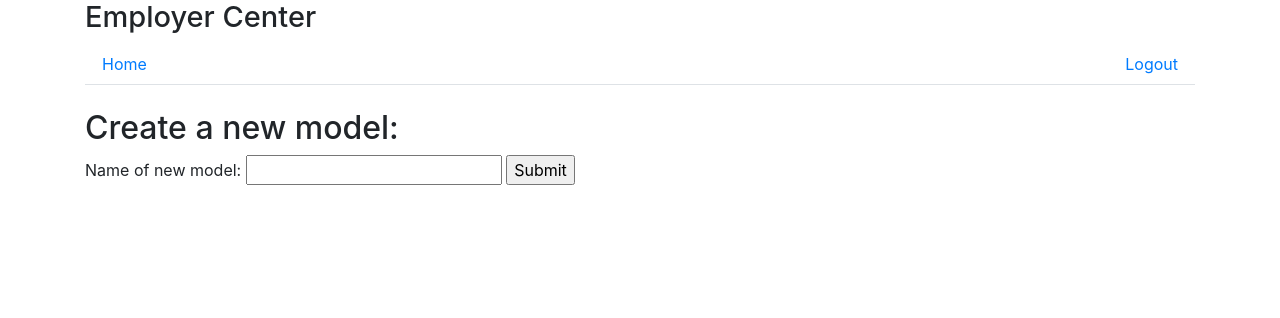
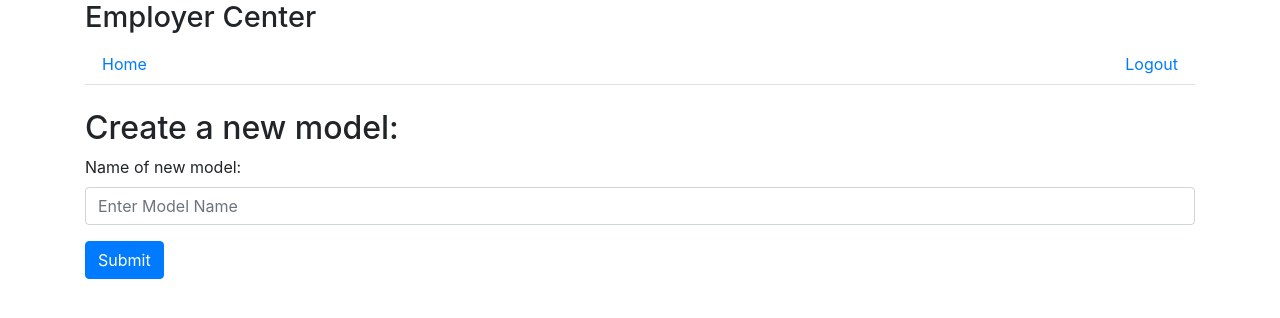
Before and after one commit to I-am-Cazza/group31-project, a Django app: template templates/employerportal/new_model.html in a window 1280 px wide. Shown: the top 318 px of the page. Run offline with Django 3.2, Linux system fonts and the light colour scheme; the template is opened without the code that fills it, so the values that code supplies are empty; some libraries are stand-ins or nearby versions.

Commit message:
improved UI of templates/employerportal/new_model.html

```diff
--- a/templates/employerportal/new_model.html
+++ b/templates/employerportal/new_model.html
@@ -1,18 +1,16 @@
 {% extends "employerportal/base.html" %}
 {% block content %}
-{% load crispy_forms_tags %}
 <br>
 
 <h2>Create a new model:</h2>
 
-{{error_message|safe}}
-
 <form method="POST" action="/admin/create_new_model">
     {% csrf_token %}
-    {{ form|crispy }}
-    <label>Name of new model:</label>
-    <input type="text" name="model_name">
-    <input type="submit" value="Submit">
+    <div class="form-group">
+    <label for="model_name">Name of new model:</label>
+    <input type="text" class="form-control" id="model_name" name="model_name" placeholder="Enter Model Name">
+    </div>
+    <button type="submit" class="btn btn-primary">Submit</button>
 </form>
 
 {% endblock %}
```
